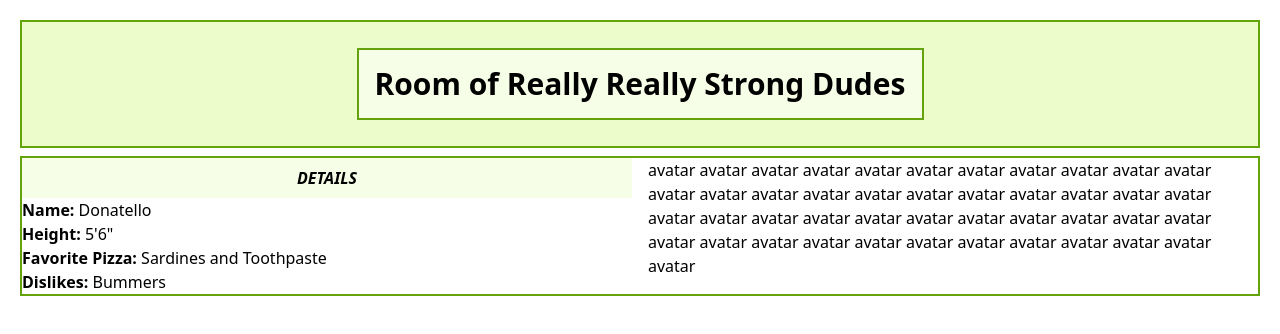
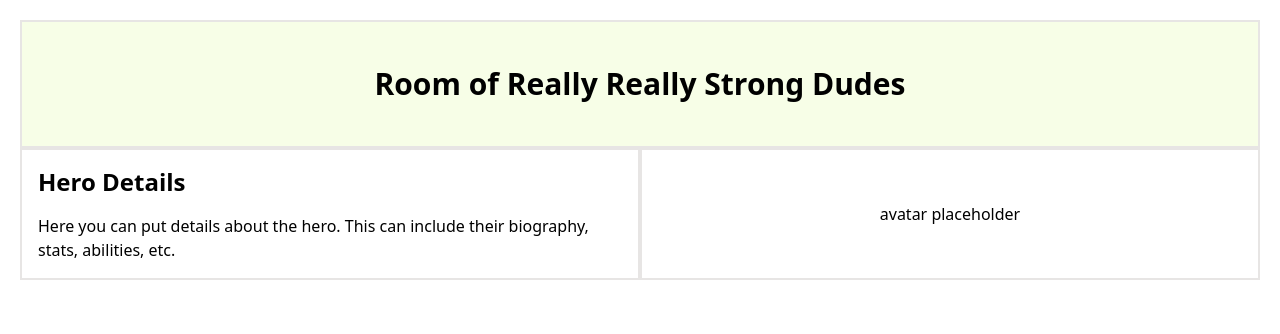
Before and after one commit to AGelstein/ninja-turtles-angular, an Angular app: page / in a window 1280 px wide. Shown: the top 334 px of the page. Built offline with nearby package versions, Linux system fonts and the light colour scheme; no server answers.

Commit message:
ditched using the columns for flex to split the screen

```diff
--- a/src/app/components/avatar/avatar.component.html
+++ b/src/app/components/avatar/avatar.component.html
@@ -1,7 +1 @@
-<p>
-  avatar avatar avatar avatar avatar avatar avatar avatar avatar avatar avatar
-  avatar avatar avatar avatar avatar avatar avatar avatar avatar avatar avatar
-  avatar avatar avatar avatar avatar avatar avatar avatar avatar avatar avatar
-  avatar avatar avatar avatar avatar avatar avatar avatar avatar avatar avatar
-  avatar
-</p>
+<p>avatar placeholder</p>
--- a/src/app/components/hero-details/hero-details/hero-details.component.html
+++ b/src/app/components/hero-details/hero-details/hero-details.component.html
@@ -1,19 +1,5 @@
-<h3 class="h-10 italic text-center pt-2 font-bold bg-lime-50">DETAILS</h3>
-<ul class="list-none">
-  <li>
-    <span class="font-bold">Name:</span>
-    Donatello
-  </li>
-  <li>
-    <span class="font-bold">Height:</span>
-    5'6"
-  </li>
-  <li>
-    <span class="font-bold">Favorite Pizza:</span>
-    Sardines and Toothpaste
-  </li>
-  <li>
-    <span class="font-bold">Dislikes:</span>
-    Bummers
-  </li>
-</ul>
+<h1 class="text-2xl font-bold mb-4">Hero Details</h1>
+<p>
+  Here you can put details about the hero. This can include their biography,
+  stats, abilities, etc.
+</p>
--- a/src/app/components/home/home.component.html
+++ b/src/app/components/home/home.component.html
@@ -1,17 +1,18 @@
 <div class="container mx-auto p-5">
   <div
-    class="flex w-full items-center justify-center h-32 bg-lime-100 border-2 border-lime-600"
+    class="flex w-full items-center justify-center h-32 bg-lime-50 border-2 border-stone-200"
   >
-    <div class="border-2 bg-lime-50 border-lime-600 p-4">
+    <div class="p-4">
       <h1 class="text-3xl font-bold">Room of Really Really Strong Dudes</h1>
     </div>
   </div>
-  <!-- TODO find a column layout that doesnt bleed content -->
-  <div class="columns-2 items-center mt-2 border-2 border-lime-600">
-    <div>
+  <div class="flex flex-col md:flex-row">
+    <div class="flex-1 p-4 border-2 border-stone-200">
       <app-hero-details></app-hero-details>
     </div>
-    <div>
+    <div
+      class="flex-1 p-4 flex items-center justify-center border-2 border-stone-200"
+    >
       <app-avatar></app-avatar>
     </div>
   </div>
--- a/src/output.css
+++ b/src/output.css
@@ -588,42 +588,89 @@ video {
   }
 }
 
+.absolute {
+  position: absolute;
+}
+
+.relative {
+  position: relative;
+}
+
+.right-0 {
+  right: 0px;
+}
+
 .mx-auto {
   margin-left: auto;
   margin-right: auto;
+}
+
+.mb-4 {
+  margin-bottom: 1rem;
+}
+
+.-mr-1 {
+  margin-right: -0.25rem;
+}
+
+.ml-2 {
+  margin-left: 0.5rem;
 }
 
 .mt-2 {
   margin-top: 0.5rem;
 }
 
+.block {
+  display: block;
+}
+
+.inline-block {
+  display: inline-block;
+}
+
 .flex {
   display: flex;
 }
 
-.h-10 {
-  height: 2.5rem;
+.inline-flex {
+  display: inline-flex;
 }
 
 .h-32 {
   height: 8rem;
 }
 
+.h-5 {
+  height: 1.25rem;
+}
+
+.max-h-\[500px\] {
+  max-height: 500px;
+}
+
+.min-h-screen {
+  min-height: 100vh;
+}
+
 .w-full {
   width: 100%;
+}
+
+.w-5 {
+  width: 1.25rem;
+}
+
+.w-56 {
+  width: 14rem;
 }
 
 .flex-1 {
   flex: 1 1 0%;
 }
 
-.list-none {
-  list-style-type: none;
-}
-
-.columns-2 {
-  -moz-columns: 2;
-       columns: 2;
+.origin-top-right {
+  transform-origin: top right;
 }
 
 .flex-col {
@@ -638,17 +685,51 @@ video {
   justify-content: center;
 }
 
-.overflow-hidden {
-  overflow: hidden;
+.rounded-md {
+  border-radius: 0.375rem;
 }
 
 .border-2 {
   border-width: 2px;
 }
 
+.border {
+  border-width: 1px;
+}
+
 .border-lime-600 {
   --tw-border-opacity: 1;
   border-color: rgb(101 163 13 / var(--tw-border-opacity));
+}
+
+.border-lime-400 {
+  --tw-border-opacity: 1;
+  border-color: rgb(163 230 53 / var(--tw-border-opacity));
+}
+
+.border-stone-600 {
+  --tw-border-opacity: 1;
+  border-color: rgb(87 83 78 / var(--tw-border-opacity));
+}
+
+.border-stone-200 {
+  --tw-border-opacity: 1;
+  border-color: rgb(231 229 228 / var(--tw-border-opacity));
+}
+
+.border-gray-300 {
+  --tw-border-opacity: 1;
+  border-color: rgb(209 213 219 / var(--tw-border-opacity));
+}
+
+.border-b-stone-600 {
+  --tw-border-opacity: 1;
+  border-bottom-color: rgb(87 83 78 / var(--tw-border-opacity));
+}
+
+.bg-gray-600 {
+  --tw-bg-opacity: 1;
+  background-color: rgb(75 85 99 / var(--tw-bg-opacity));
 }
 
 .bg-lime-100 {
@@ -674,12 +755,28 @@ video {
   padding: 1.25rem;
 }
 
-.pt-2 {
-  padding-top: 0.5rem;
+.px-4 {
+  padding-left: 1rem;
+  padding-right: 1rem;
 }
 
-.text-center {
-  text-align: center;
+.py-1 {
+  padding-top: 0.25rem;
+  padding-bottom: 0.25rem;
+}
+
+.py-2 {
+  padding-top: 0.5rem;
+  padding-bottom: 0.5rem;
+}
+
+.text-left {
+  text-align: left;
+}
+
+.text-2xl {
+  font-size: 1.5rem;
+  line-height: 2rem;
 }
 
 .text-3xl {
@@ -687,22 +784,68 @@ video {
   line-height: 2.25rem;
 }
 
+.text-sm {
+  font-size: 0.875rem;
+  line-height: 1.25rem;
+}
+
 .font-bold {
   font-weight: 700;
 }
 
-.italic {
-  font-style: italic;
+.font-medium {
+  font-weight: 500;
+}
+
+.text-gray-700 {
+  --tw-text-opacity: 1;
+  color: rgb(55 65 81 / var(--tw-text-opacity));
+}
+
+.shadow-lg {
+  --tw-shadow: 0 10px 15px -3px rgb(0 0 0 / 0.1), 0 4px 6px -4px rgb(0 0 0 / 0.1);
+  --tw-shadow-colored: 0 10px 15px -3px var(--tw-shadow-color), 0 4px 6px -4px var(--tw-shadow-color);
+  box-shadow: var(--tw-ring-offset-shadow, 0 0 #0000), var(--tw-ring-shadow, 0 0 #0000), var(--tw-shadow);
+}
+
+.shadow-sm {
+  --tw-shadow: 0 1px 2px 0 rgb(0 0 0 / 0.05);
+  --tw-shadow-colored: 0 1px 2px 0 var(--tw-shadow-color);
+  box-shadow: var(--tw-ring-offset-shadow, 0 0 #0000), var(--tw-ring-shadow, 0 0 #0000), var(--tw-shadow);
+}
+
+.ring-1 {
+  --tw-ring-offset-shadow: var(--tw-ring-inset) 0 0 0 var(--tw-ring-offset-width) var(--tw-ring-offset-color);
+  --tw-ring-shadow: var(--tw-ring-inset) 0 0 0 calc(1px + var(--tw-ring-offset-width)) var(--tw-ring-color);
+  box-shadow: var(--tw-ring-offset-shadow), var(--tw-ring-shadow), var(--tw-shadow, 0 0 #0000);
+}
+
+.ring-black {
+  --tw-ring-opacity: 1;
+  --tw-ring-color: rgb(0 0 0 / var(--tw-ring-opacity));
+}
+
+.ring-opacity-5 {
+  --tw-ring-opacity: 0.05;
+}
+
+.hover\:bg-gray-100:hover {
+  --tw-bg-opacity: 1;
+  background-color: rgb(243 244 246 / var(--tw-bg-opacity));
+}
+
+.hover\:bg-gray-50:hover {
+  --tw-bg-opacity: 1;
+  background-color: rgb(249 250 251 / var(--tw-bg-opacity));
+}
+
+.focus\:outline-none:focus {
+  outline: 2px solid transparent;
+  outline-offset: 2px;
 }
 
 @media (min-width: 768px) {
   .md\:flex-row {
     flex-direction: row;
   }
-
-  .md\:space-x-4 > :not([hidden]) ~ :not([hidden]) {
-    --tw-space-x-reverse: 0;
-    margin-right: calc(1rem * var(--tw-space-x-reverse));
-    margin-left: calc(1rem * calc(1 - var(--tw-space-x-reverse)));
-  }
 }
```
